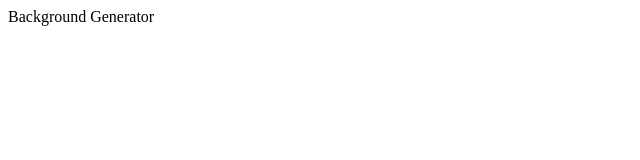
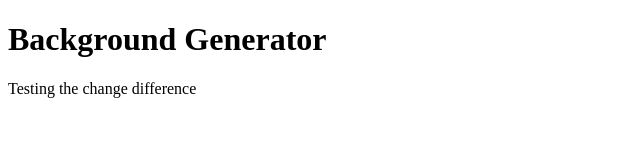
Before and after one commit to rikki0405/Background-Generator, a plain HTML site: page index.html in a window 1280 px wide. Shown: the whole page, without its empty margins (0-640 px from the left). Drawn offline with Linux system fonts and the light colour scheme.

Commit message:
Testing out Git Commands - IGNORE

```diff
--- a/index.html
+++ b/index.html
@@ -3,9 +3,10 @@
 <head>
 	<meta charset="utf-8">
 	<meta name="viewport" content="width=device-width, initial-scale=1">
-	<title>Background Generator</title>
+	<title>Background Generator </title>
 </head>
 <body>
-Background Generator
+	<h1>Background Generator</h1>
+	Testing the change difference
 </body>
 </html>
--- a/style.css
+++ b/style.css
@@ -0,0 +1 @@
+https://github.com/rikki0405/Background-Generator.git
```
